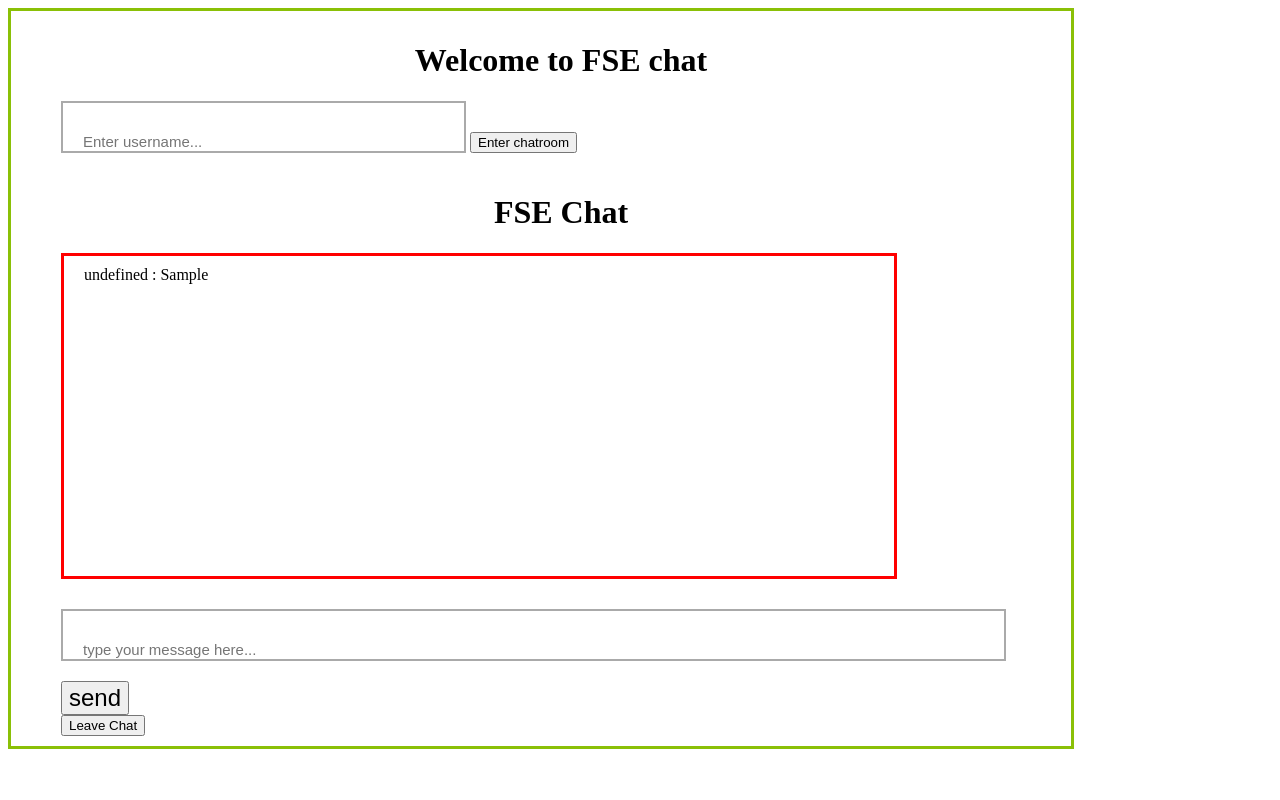
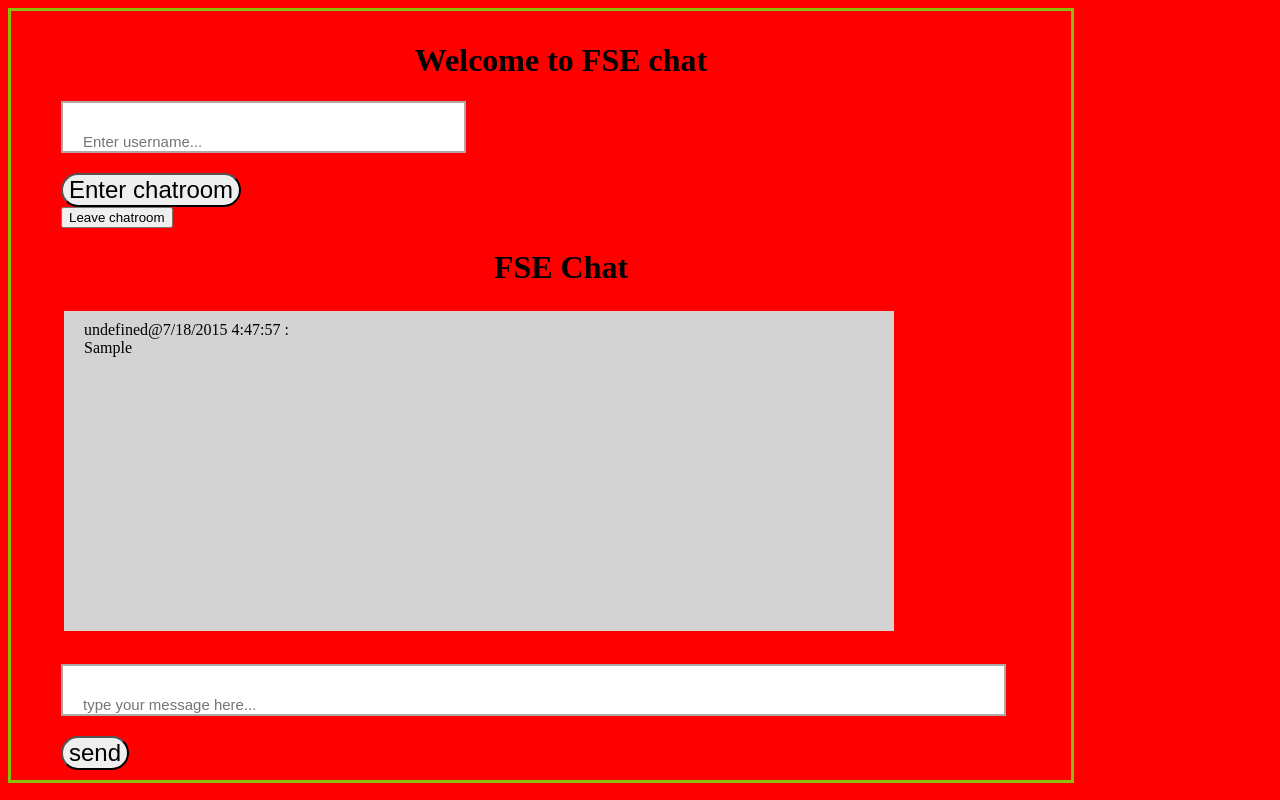
Before and after one commit to gkishore1010/fse_chat, a plain HTML site: page index.html in a window 1280 px wide. Both pictures are taken after typing "Sample" into the empty fields and a click on the input "send". Drawn offline with nearby package versions, Linux system fonts and the light colour scheme; no server answers.

Commit message:
Chat formatting pending

```diff
--- a/index.html
+++ b/index.html
@@ -5,13 +5,16 @@
 		<link rel="stylesheet" href="main.css">
 	</head>
 	<body>
-		<div id ="entry" disabled="false">
+		<div class ="entry" disabled="false">
 			<h1>Welcome to FSE chat</h1>
+			<form id ="entry_form">
 			<input type ="text" size="40" name="username" id="username"
 				placeholder="Enter username..." autofocus/>
-			<button type="button" id="submit_button">Enter chatroom</button>
+			<input type="submit" id="submit_button" value= "Enter chatroom"></input>
+			<input id="leave_chat" type="button" value="Leave chatroom"></input>
+		</form>
 		</div>
-		<div id ="chat_room" disabled="true">
+		<div class ="chat_room" disabled="true">
 			<h1>FSE Chat</h1>
 			<script src = "/socket.io/socket.io.js"></script>
 			<div id = "chat_console">
@@ -22,49 +25,6 @@
 			autocomplete="off"><br>
 			<input type ="submit" value ="send"/>
 			</form>
-			<input id="leave_chat" type="button" value="Leave Chat"/>
 		</div>
-		<script>
-			var server = io.connect('http://localhost:8080')
-			var nickname;
-
-			document.getElementById('submit_button').onclick = function(e) {
-				e.preventDefault();
-				nickname = document.getElementById('username').value;
-				server.emit('join', nickname);
-				document.getElementById('entry').disabled = "true";
-				document.getElementById('chat_room').disabled = "false";
-			};
-
-			document.getElementById('chat_form').onsubmit = function(e) {
-				e.preventDefault();
-				var message = document.getElementById('chat_input').value;
-				server.emit('messages', message);
-				var new_message = document.createElement('span');
-				new_message.innerHTML = nickname + ' : ' + message + '<br/>';
-				var console = document.getElementById('chat_console');
-				console.appendChild(new_message);
-				chat_input.value=null;
-
-			};
-			server.on('connect', function(data){
-				alert('Connected...');
-				// var console = document.getElementById('chat_console');
-				// nickname = prompt('What is your nickname?');
-				// server.emit('join', nickname);
-
-			});
-			server.on('messages', function(data){
-				var new_message = document.createElement('span');
-				new_message.innerHTML = data + '<br/>';
-				var console = document.getElementById('chat_console');
-				console.appendChild(new_message);
-			});
-			document.getElementById("leave_chat").onclick = function(e) {
-				e.preventDefault();
-				window.location.href = "index.html";
-			};
-
-			document.getElementById()
-		</script>
+		<script src="client.js"></script>
 </html>
--- a/main.css
+++ b/main.css
@@ -3,6 +3,7 @@ body {
     			border:3px solid #8AC007;
     			padding: 10px;
     			padding-left: 50px;
+    			background-color: red;
 
 			}
 			input[type=text] {
@@ -14,15 +15,19 @@ body {
 			}
 			input[type=submit] {
 				font-size: 24px;
+				border-radius: 28px;
+				display: block;
 			}
 			#chat_console {
+				/*display: none;*/
     			width: 800px;
     			height: 300px;
     			border:3px solid #FF0000;
     			margin-bottom: 30px;
     			padding: 10px;
     			padding-left:20px;
-
+    			background-color: #d3d3d3;
+    			overflow-y: auto;
 			}
 			h1 {
 				text-align: center;
--- /dev/null
+++ b/public/client.js
@@ -0,0 +1,50 @@
+			var server = io.connect('http://localhost:8080');
+			var nickname;
+			function getTimer(){
+				var d = new Date();
+				var hr = d.getHours();
+				var min = d.getMinutes();
+				var sec = d.getSeconds();
+				var dt= (d.getDate()).toString();
+				var mt = (d.getMonth()).toString();
+				var yr = (d.getFullYear()).toString();
+				var fullDate = mt+"/" +dt+"/" +yr+"   "+ hr+":"+min+":"+sec;
+				return fullDate;
+			}
+			document.getElementById('entry_form').onsubmit = function(e) {
+				e.preventDefault();
+				nickname = document.getElementById('username').value;
+				server.emit('join', nickname);
+				document.getElementById('username').value = null;
+			};
+
+			document.getElementById('chat_form').onsubmit = function(e) {
+				e.preventDefault();
+				var timer = getTimer();
+				var message = document.getElementById('chat_input').value;
+				server.emit('messages', message);
+				var new_message = document.createElement('span');
+				new_message.innerHTML = nickname + '@'+timer+' : ' +'<br/>'+ message + '<br/>';
+				var console = document.getElementById('chat_console');
+				console.appendChild(new_message);
+				document.getElementById("chat_console").scrollTop= document.getElementById("chat_console").scrollHeight;
+				chat_input.value=null;
+
+			};
+			server.on('connect', function(data){
+				// var console = document.getElementById('chat_console');
+				// nickname = prompt('What is your nickname?');
+				// server.emit('join', nickname);
+
+			});
+			server.on('messages', function(data){
+				var new_message = document.createElement('span');
+				new_message.innerHTML = data + '<br/>';
+				var console = document.getElementById('chat_console');
+				console.appendChild(new_message);
+				document.getElementById("chat_console").scrollTop= document.getElementById("chat_console").scrollHeight;
+			});
+			document.getElementById("leave_chat").onclick = function(e) {
+				e.preventDefault();
+				server.emit('remove user', nickname);
+			};
--- a/public/main.css
+++ b/public/main.css
@@ -1,4 +1,4 @@
-body {
+			body {
     			width: 1000px;
     			border:3px solid #8AC007;
     			padding: 10px;
@@ -13,16 +13,23 @@ body {
 				padding-left: 20px;
 			}
 			input[type=submit] {
+				width: 120px;
 				font-size: 24px;
+			}
+
+			input[type=button] {
+    			width: 120px;
+    			font-size: 24px;
 			}
 			#chat_console {
     			width: 800px;
     			height: 300px;
-    			border:3px solid #FF0000;
+    			border:1px solid #666;
     			margin-bottom: 30px;
     			padding: 10px;
     			padding-left:20px;
-
+    			overflow-y: auto;
+    			padding-bottom: 10px;
 			}
 			h1 {
 				text-align: center;
@@ -31,3 +38,6 @@ body {
 				font-style: italic;
 				color: #606060;
 			}
+			span {
+				text-align: justify;
+			}
```
Also changed, not shown: example.js (+18 -0 lines), j_test.html (+2 -4 lines).
